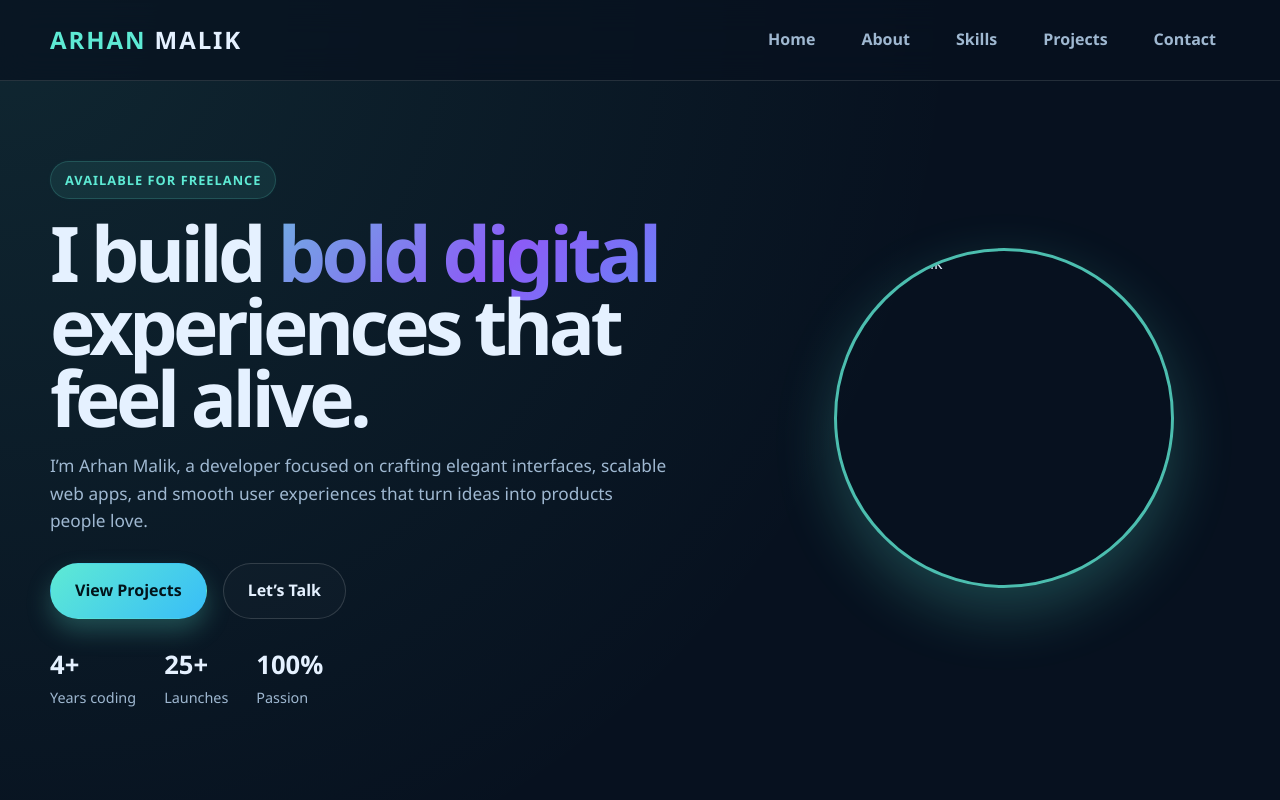
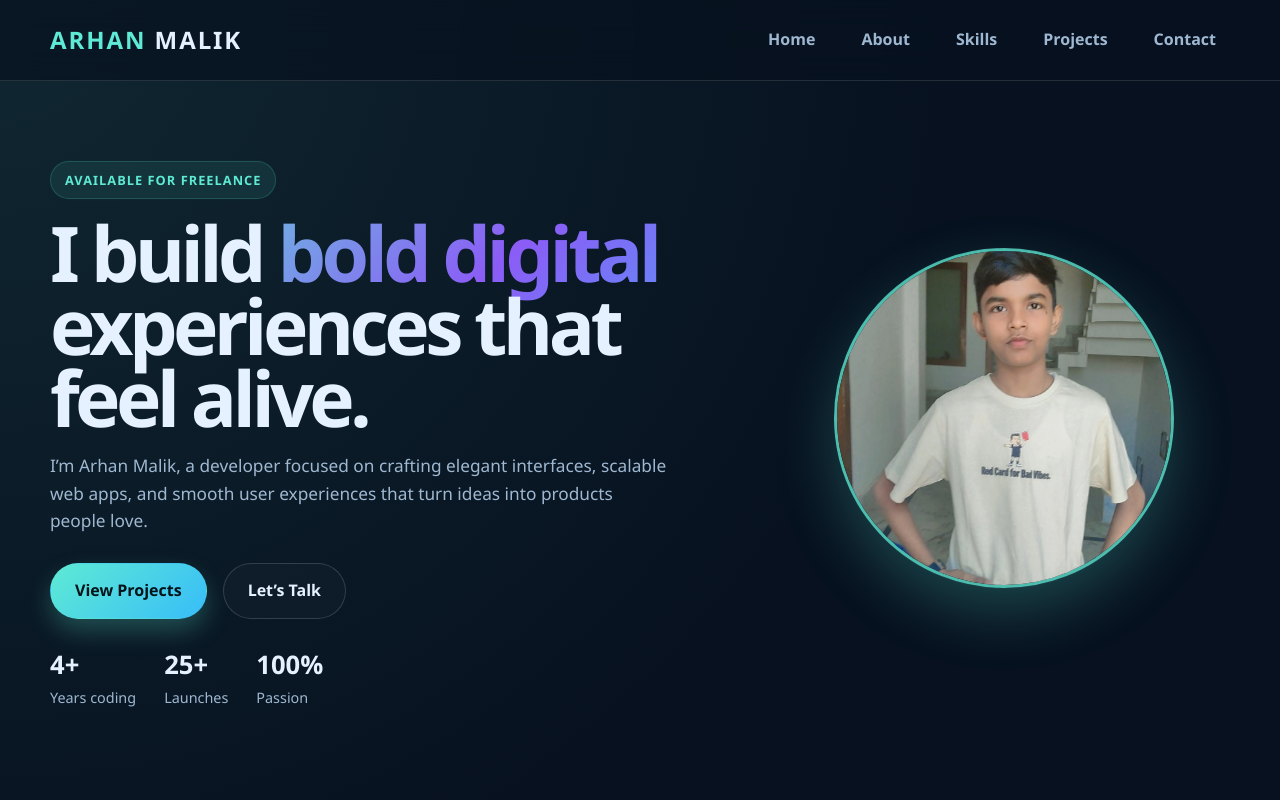
Before and after one commit to arhancodex/arhan-developerportfolio, a plain HTML site: page index.html in a window 1280 px wide. Shown: the top 800 px of the page. Drawn offline with Linux system fonts and the light colour scheme.

Commit message:
Update profile photo source in index.html

```diff
--- a/index.html
+++ b/index.html
@@ -1551,7 +1551,7 @@
           </div>
         </div>
         <div class="profile-card reveal visible">
-          <img class="profile-photo" src="me.jpeg" alt="Arhan Malik">
+          <img class="profile-photo" src="arhanmalik.jpeg" alt="Arhan Malik">
         </div>
       </div>
     </section>
```
